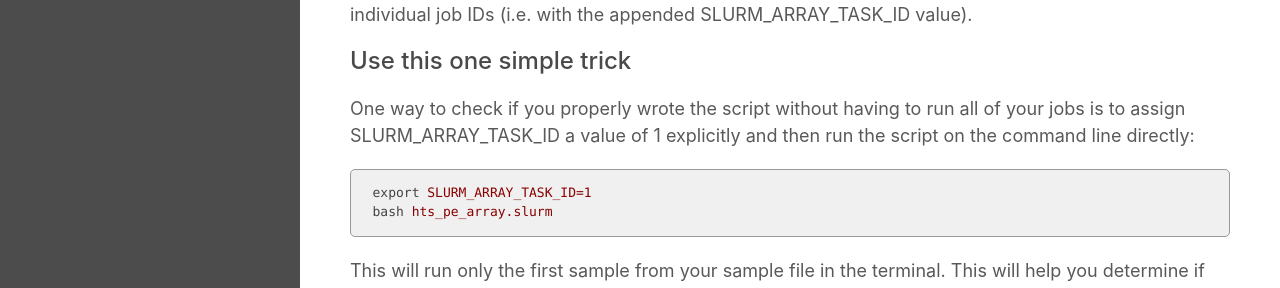
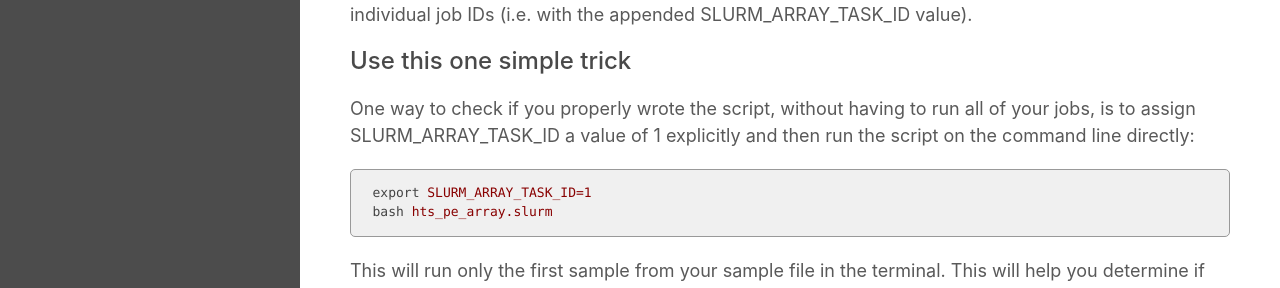
Before and after one commit to ucdavis-bioinformatics-training/2022-May-Slurm-Seminar, a Jekyll site: the page built from cluster_training/cluster.md, in a window 1280 px wide and 900 px high, scrolled down 6036 px. Shown: the part 522-810 px from the top of the window. Built offline with Jekyll 4.4.1, drawn with Linux system fonts in a browser that asks for light colours; our own code applies the rules of GitHub Pages for plain Markdown files; some of the changed text lies outside the part shown.

Commit message:
changing docs

```diff
--- a/cluster_training/cluster.md
+++ b/cluster_training/cluster.md
@@ -169,7 +169,7 @@ To view the same information for all jobs of a user (replace username with your
 
 ## Array Jobs
 
-If you need to submit many jobs to the cluster at once, the best way to do that is to use **Job Arrays**. Here is an example of a real world job script using a Job Array:
+If you need to submit many jobs to the cluster at once, the best way to do that is to use **Job Arrays**. Here is an [example of a real world job script](../scripts/hts_pe_array.slurm) using a Job Array:
 
 <pre class="prettyprint"><code class="language-sh" style="background-color:333333">#!/bin/bash
 
@@ -237,7 +237,7 @@ You can use the same commands for an array job that you use for a single job. Yo
 
 ### Use this one simple trick
 
-One way to check if you properly wrote the script without having to run all of your jobs is to assign SLURM_ARRAY_TASK_ID a value of 1 explicitly and then run the script on the command line directly:
+One way to check if you properly wrote the script, without having to run all of your jobs, is to assign SLURM_ARRAY_TASK_ID a value of 1 explicitly and then run the script on the command line directly:
 
     export SLURM_ARRAY_TASK_ID=1
     bash hts_pe_array.slurm
```
